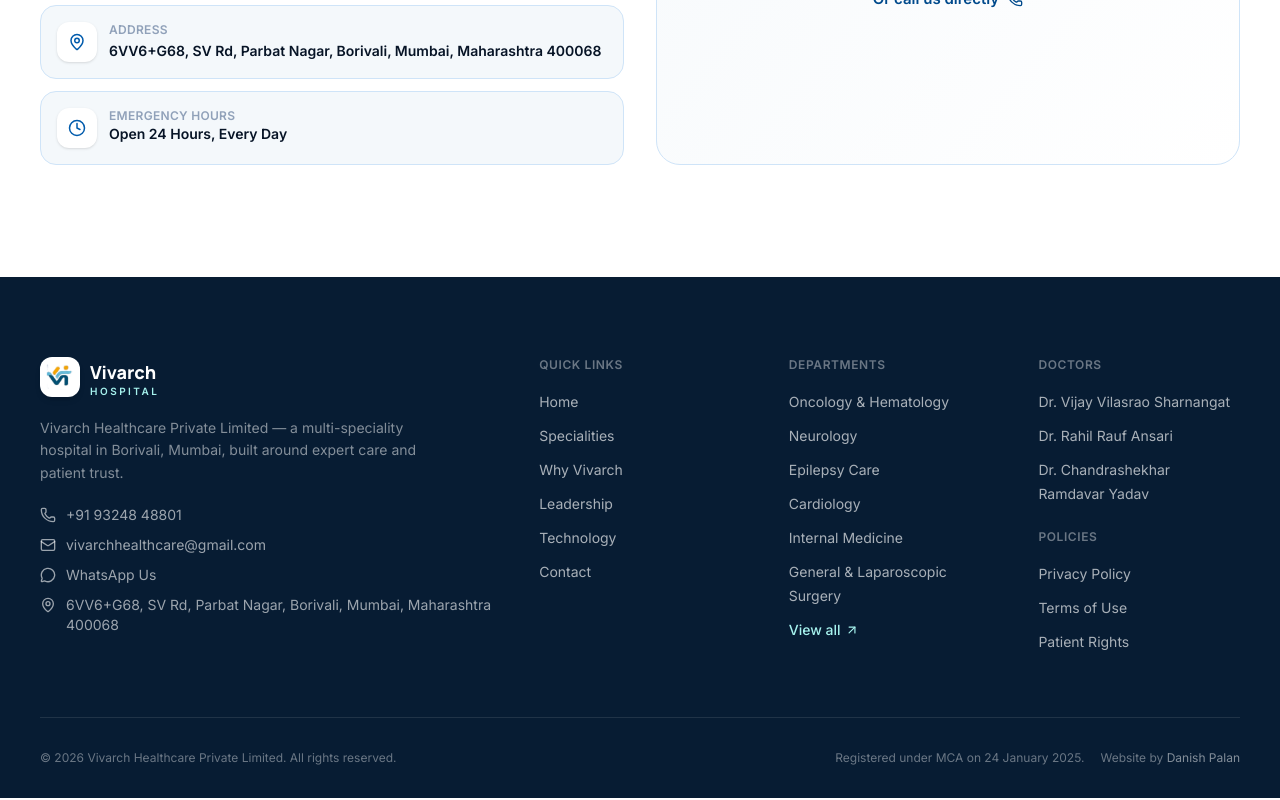
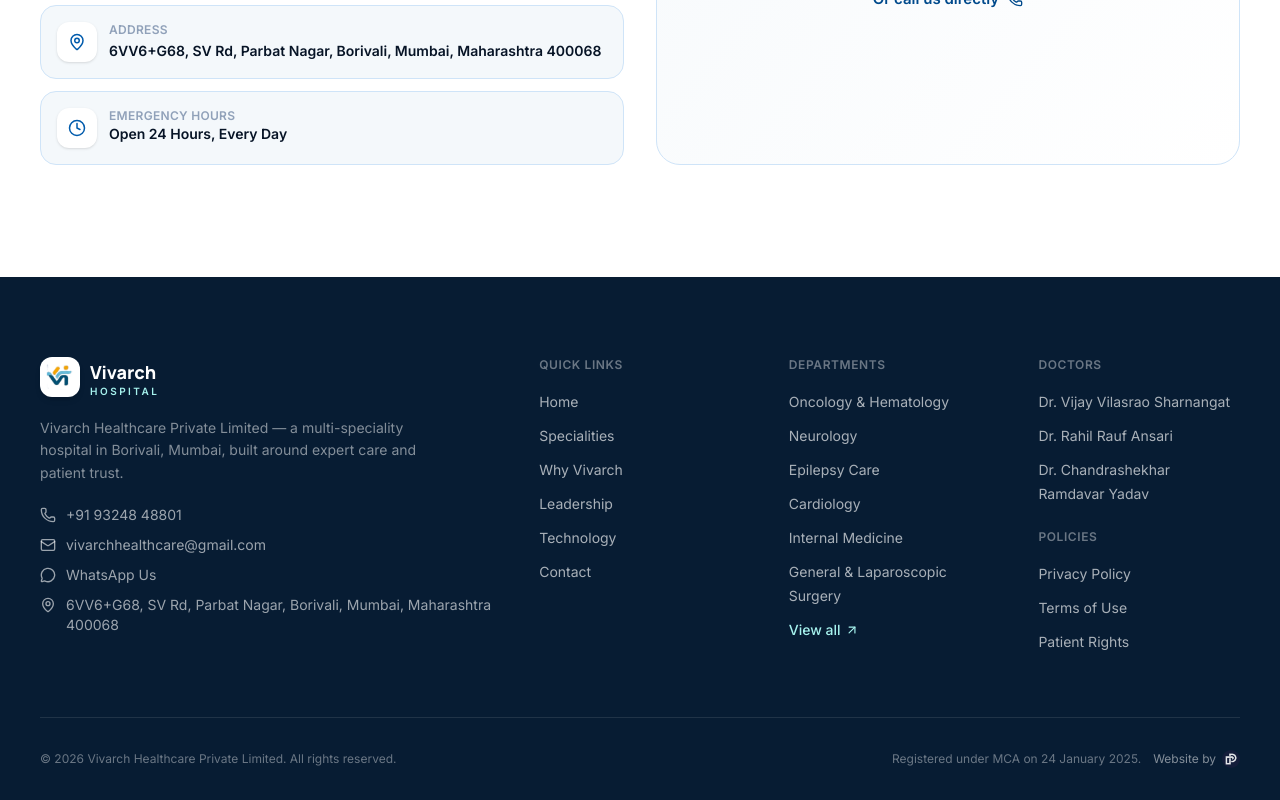
Before and after one commit to techatmidas-design/vivarch-hospital, a Next.js app: page / in a window 1280 px wide. Shown: the part 10909-11709 px from the top of the page. Built offline with nearby package versions, Linux system fonts and the light colour scheme.

Commit message:
Use small logo badge instead of name for footer developer credit

```diff
--- a/src/components/layout/Footer.tsx
+++ b/src/components/layout/Footer.tsx
@@ -143,19 +143,24 @@
           <p>
             &copy; {new Date().getFullYear()} {hospital.companyName}. All rights reserved.
           </p>
-          <div className="flex flex-col gap-1.5 sm:flex-row sm:items-center sm:gap-4">
+          <div className="flex flex-col gap-2 sm:flex-row sm:items-center sm:gap-3">
             <p>Registered under MCA on {hospital.registeredOn}.</p>
-            <p>
-              Website by{" "}
             <a
               href="https://www.danishpalan.com/"
               target="_blank"
               rel="noreferrer"
-                className="text-white/50 hover:text-accent-300"
+              className="flex items-center gap-1.5 text-white/50 hover:text-accent-300"
+              aria-label="Website by Danish Palan"
             >
-                Danish Palan
+              Website by
+              <Image
+                src="/images/danish-palan-logo.jpg"
+                alt="Danish Palan"
+                width={18}
+                height={18}
+                className="rounded-full"
+              />
             </a>
-            </p>
           </div>
         </div>
       </Container>
```
Also changed, not shown: public/images/danish-palan-logo.jpg (added). Lines whose indentation alone changed are shown as unchanged.
